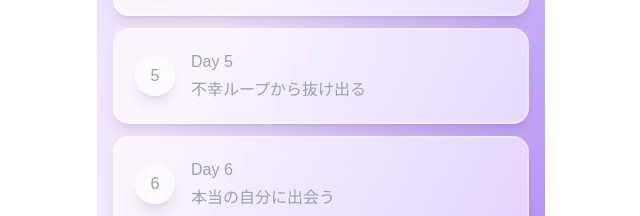
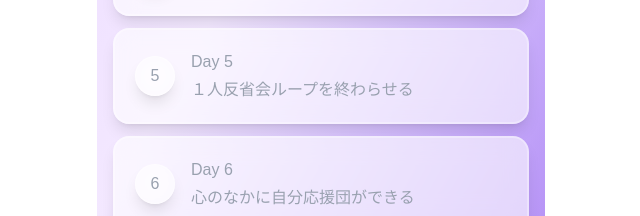
Before and after one commit to tsukasa829/d2d, a Next.js app: page / in a window 1280 px wide. Shown: the part 577-793 px from the top of the page, without its empty margins (319-959 px from the left). Built offline with nearby package versions, Linux system fonts and the light colour scheme; no server answers.

Commit message:
Update day titles: Day5-7 refinements

```diff
--- a/app/page.tsx
+++ b/app/page.tsx
@@ -62,9 +62,9 @@ export default function Home() {
     { day: 2, title: "自分の怒りに気づく", completed: stage > 2, accessible: stage >= 2, path: "/chat/day2" },
     { day: 3, title: "封印してきた、本当の願い", completed: stage > 3, accessible: stage >= 3, path: "/chat/day3" },
     { day: 4, title: "あなたの中にいる敵の正体", completed: stage > 4, accessible: stage >= 4, path: "/chat/day4" },
-    { day: 5, title: "不幸ループから抜け出る", completed: stage > 5, accessible: stage >= 5, path: "/chat/day5" },
-    { day: 6, title: "本当の自分に出会う", completed: stage > 6, accessible: stage >= 6, path: "/chat/day6" },
-    { day: 7, title: "頑張らなくても自然と周りが変わってく", completed: stage > 7, accessible: stage >= 7, path: "/chat/day7" },
+    { day: 5, title: "１人反省会ループを終わらせる", completed: stage > 5, accessible: stage >= 5, path: "/chat/day5" },
+    { day: 6, title: "心のなかに自分応援団ができる", completed: stage > 6, accessible: stage >= 6, path: "/chat/day6" },
+    { day: 7, title: "頑張らなくても自然に愛される人に", completed: stage > 7, accessible: stage >= 7, path: "/chat/day7" },
   ];
   const completedCount = days.filter((d) => d.completed).length;
 
```
